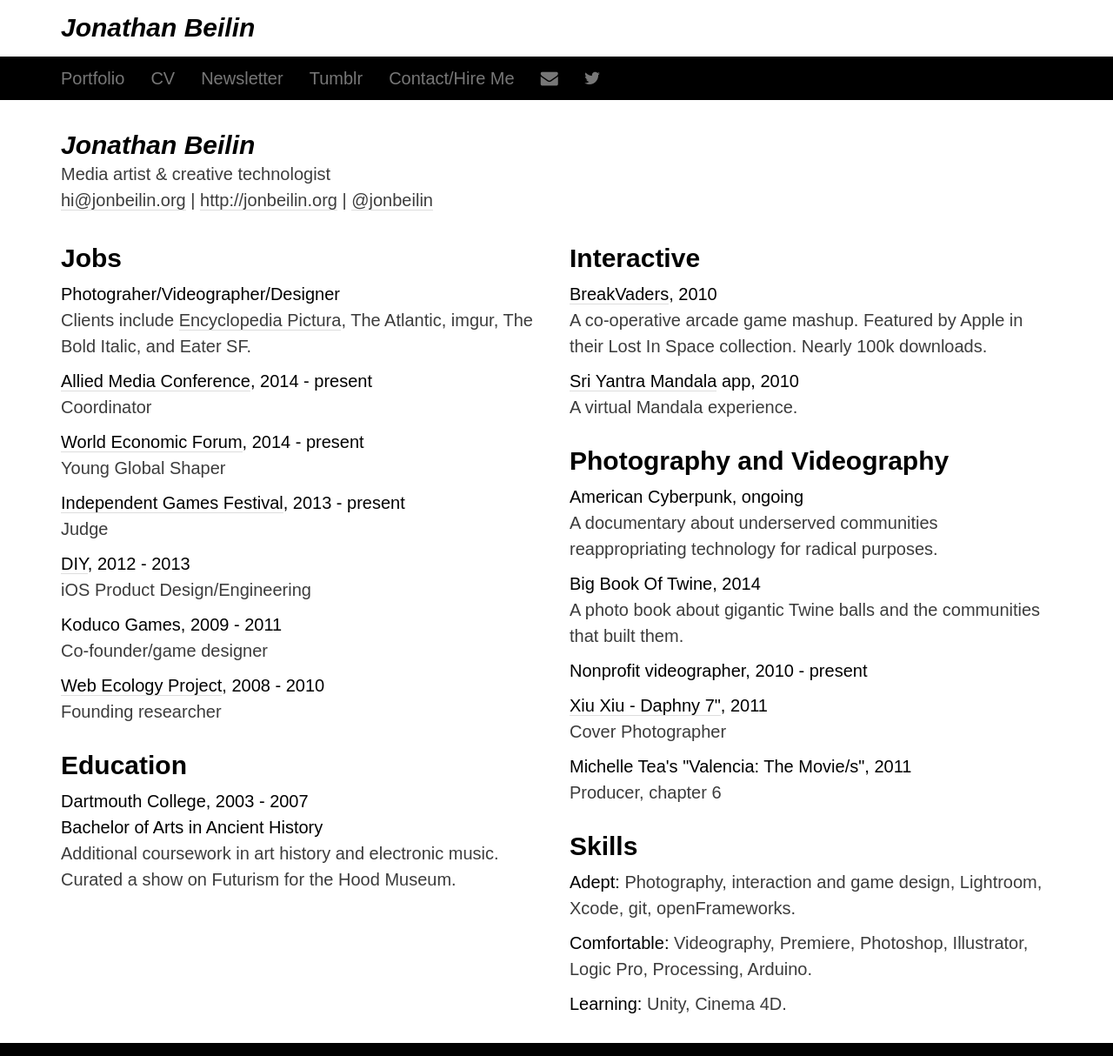
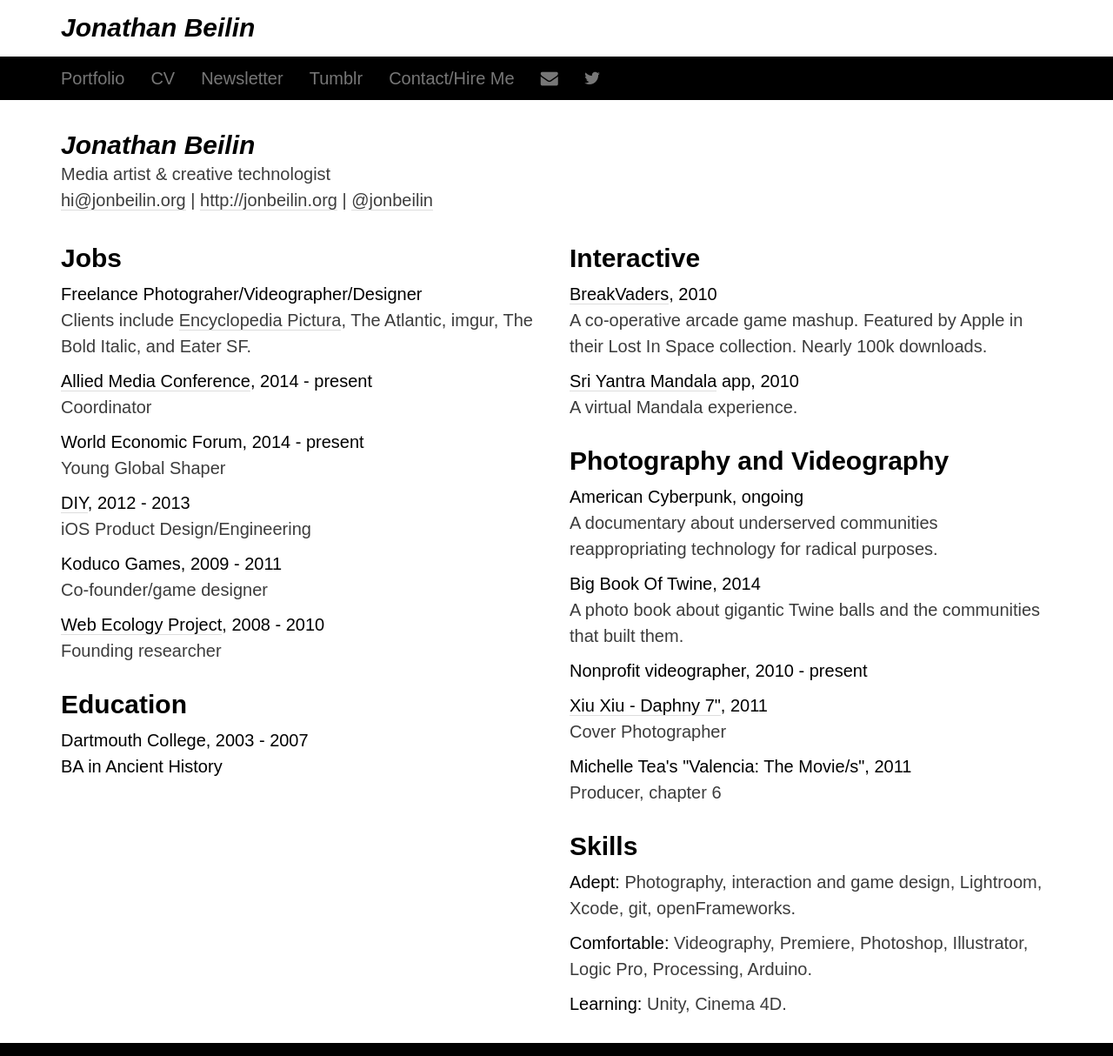
Before and after one commit to dongle/jonbeilin-portfolio-jekyll, a Jekyll site: the page built from resume/index.html, in a window 1280 px wide. Shown: the whole page at 87% size. Built offline with Jekyll 4.4.1, drawn with Linux system fonts in a browser that asks for light colours; nearby versions of some CDN libraries.

Commit message:
More res/cv tweaks

```diff
--- a/cv/index.html
+++ b/cv/index.html
@@ -34,8 +34,8 @@
           <p>Clients include <a href="http://encyclopediapictura.com/" target="_blank">Encyclopedia Pictura</a>, The Atlantic, imgur, The Bold Italic, and Eater SF.</p></li>
     <li><strong><a href="http://amc.alliedmedia.org/" target="_blank">Allied Media Conference</a>, 2014 - present — Coordinator</strong>
           <p>The Allied Media Conference is a yearly get-together focusing on developing media strategies for social justice. For the games-oriented track, I recruited speakers and workshops, organized fundraising, and worked on the general logistics of a conference. We work both to discuss how interactive media can be used for outreach and to teach real skills to encourage underrepresented voices to make games.</p></li>
-    <li><strong><a href="http://amc.alliedmedia.org/" target="_blank">World Economic Forum</a>, 2014 - present — Young Global Shaper</strong></li>
-    <li><strong><a href="http://www.igf.com/" target="_blank">Independent Games Festival</a>, 2013 - present — Judge</strong></li>
+    <li><strong>World Economic Forum, 2014 - present — Young Global Shaper</strong></li>
+<!--     <li><strong><a href="http://www.igf.com/" target="_blank">Independent Games Festival</a>, 2013 - present — Judge</strong></li> -->
     <li><strong><a href="https://diy.org/" target="_blank">DIY</a>, 2012 - 2013 — iOS Product/Engineering</strong>
           <p>At DIY, I led development of the 1.X series of the app and co-developed the 2.X series with <a href="http://patrickpiemonte.com/" target="_blank">Patrick Piemonte</a>. The app was an Apple Editor's choice twice and is included in the permanent Education collection. In addition to coding, I worked on the feature roadmap and designed and developed many UI animations. I wireframed and storyboarded the lavish sign up procedure in the 1.X series to successfully boost low sign-up completion rates. Outside of the app, I fought for gender neutrality on the site.</p></li>
     <li><strong><a href="http://the-witness.net/news/about/" target="_blank">The Witness</a>, 2011 - 2012 — IT/exploratory iOS porting</strong></li>
@@ -50,7 +50,7 @@
 <!-- Education -->
 <section>
   <h3>Education</h3>
-  <ul><li><strong>Dartmouth College, 2003 - 2007 — Bachelor of Arts in Ancient History</strong>
+  <ul><li><strong>Dartmouth College, 2003 - 2007 — BA in Ancient History</strong>
     <p>Additional coursework in art history, electronic music, and math. Curated a show on Futurism for the Hood Museum.</p></li></ul>
 </section>
 
--- a/resume/index.html
+++ b/resume/index.html
@@ -20,14 +20,12 @@
 			<h3>Jobs</h3>
 
 			 <ul>
-				<li><strong>Photograher/Videographer/Designer</strong>
+				<li><strong>Freelance Photograher/Videographer/Designer</strong>
 					<p>Clients include <a href="http://encyclopediapictura.com/" target="_blank">Encyclopedia Pictura</a>, The Atlantic, imgur, The Bold Italic, and Eater SF.</p></li>
 
 				<li><strong><a href="http://amc.alliedmedia.org/" target="_blank">Allied Media Conference</a>, 2014 - present</strong><br/>Coordinator</li>
 
-				<li><strong><a href="http://amc.alliedmedia.org/" target="_blank">World Economic Forum</a>, 2014 - present</strong><br/>Young Global Shaper</li>
-
-				<li><strong><a href="http://www.igf.com/" target="_blank">Independent Games Festival</a>, 2013 - present</strong><br/>Judge</li>
+				<li><strong>World Economic Forum, 2014 - present</strong><br/>Young Global Shaper</li>
 
 				<li><strong><a href="https://diy.org/" target="_blank">DIY</a>, 2012 - 2013</strong><br/>iOS Product Design/Engineering</li>
 
@@ -41,8 +39,7 @@
 		<section>
 			<h3>Education</h3>
 			<ul><li><strong>Dartmouth College, 2003 - 2007</strong><br/>
-			<strong>Bachelor of Arts in Ancient History</strong>
-				<p>Additional coursework in art history and electronic music. Curated a show on Futurism for the Hood Museum.</p></li></ul>
+			<strong>BA in Ancient History</strong></li></ul>
 		</section>
 
 	</div>
```
